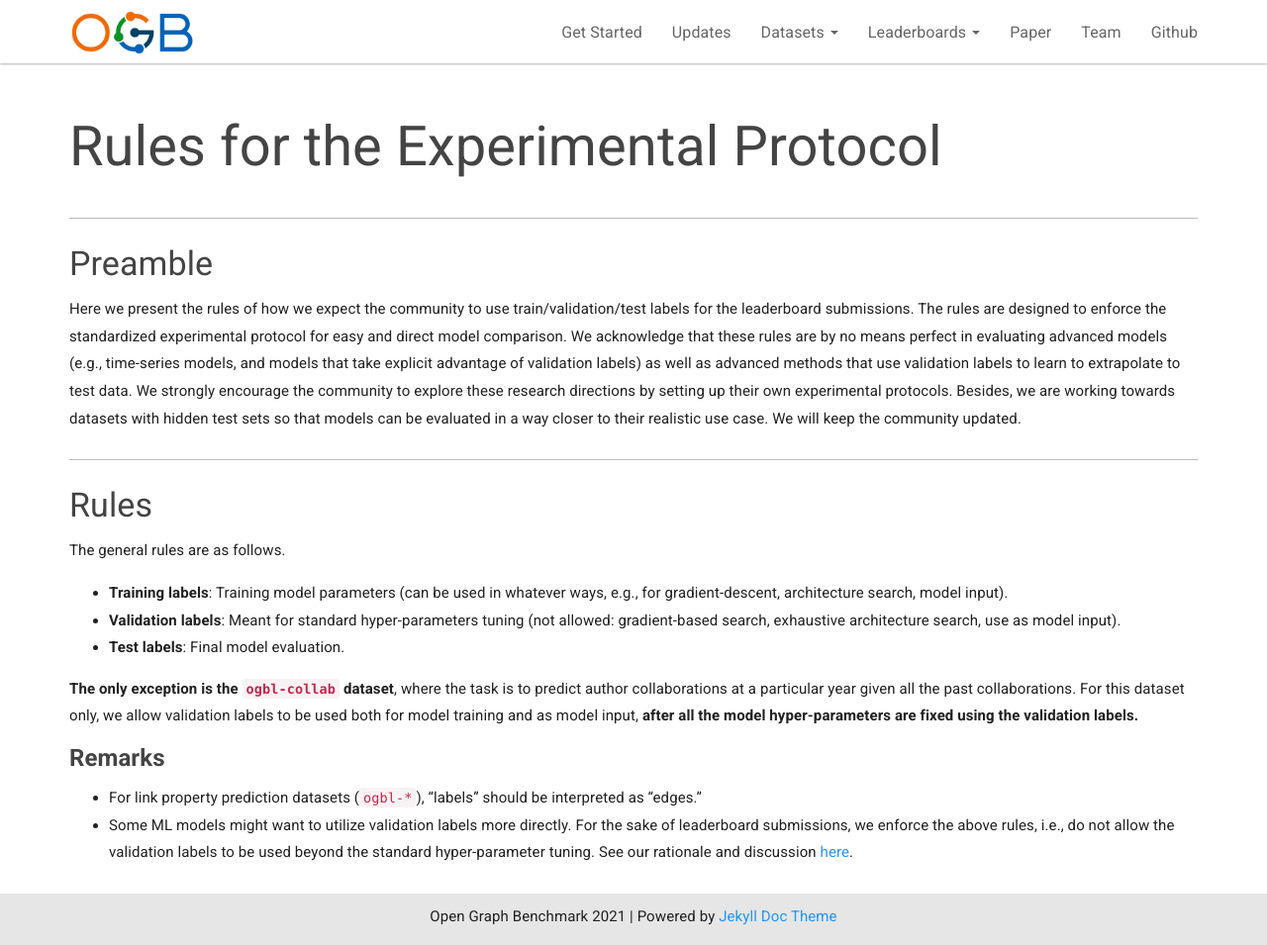
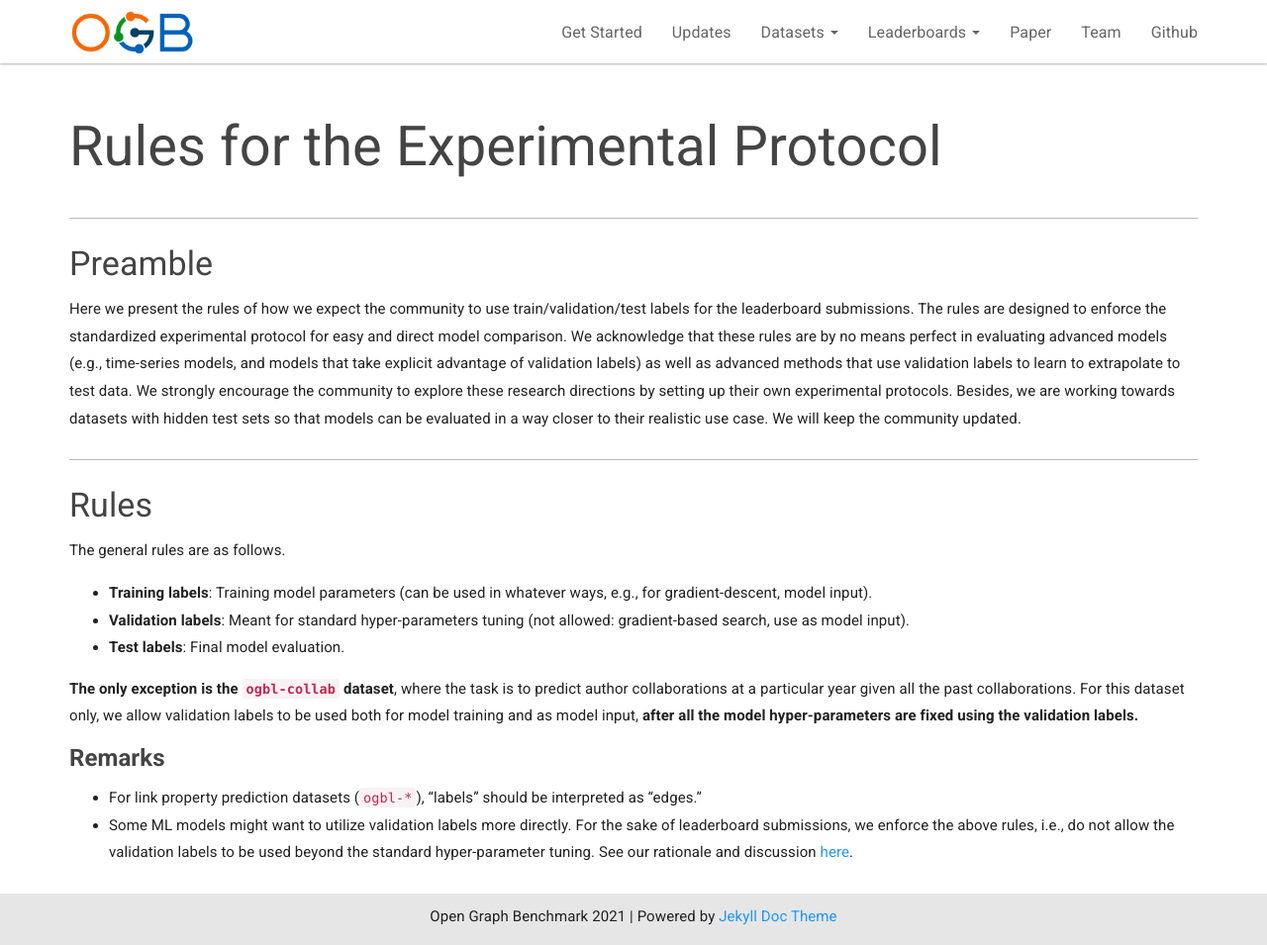
Before and after one commit to snap-stanford/ogb-web, a Jekyll site: the page built from _docs/leaderboard/leader_rules.md, in a window 1280 px wide and 955 px high. Shown: the whole window at 99% size. Built offline with Jekyll 4.4.1, drawn with Linux system fonts in a browser that asks for light colours.

Commit message:
delete nas rule

```diff
--- a/_docs/leaderboard/leader_rules.md
+++ b/_docs/leaderboard/leader_rules.md
@@ -15,8 +15,8 @@ Besides, we are working towards datasets with hidden test sets so that models ca
 ### Rules
 
 The general rules are as follows.
-- **Training labels**: Training model parameters (can be used in whatever ways, e.g., for gradient-descent, architecture search, model input). <br/>
-- **Validation labels**: Meant for standard hyper-parameters tuning (not allowed: gradient-based search, exhaustive architecture search, use as model input). <br/>
+- **Training labels**: Training model parameters (can be used in whatever ways, e.g., for gradient-descent, model input). <br/>
+- **Validation labels**: Meant for standard hyper-parameters tuning (not allowed: gradient-based search, use as model input). <br/>
 - **Test labels**: Final model evaluation.
 
 **The only exception is the [`ogbl-collab`](../linkprop/#ogbl-collab) dataset**, where the task is to predict author collaborations at a particular year given all the past collaborations. For this dataset only, we allow validation labels to be used both for model training and as model input, **after all the model hyper-parameters are fixed using the validation labels.**
```
